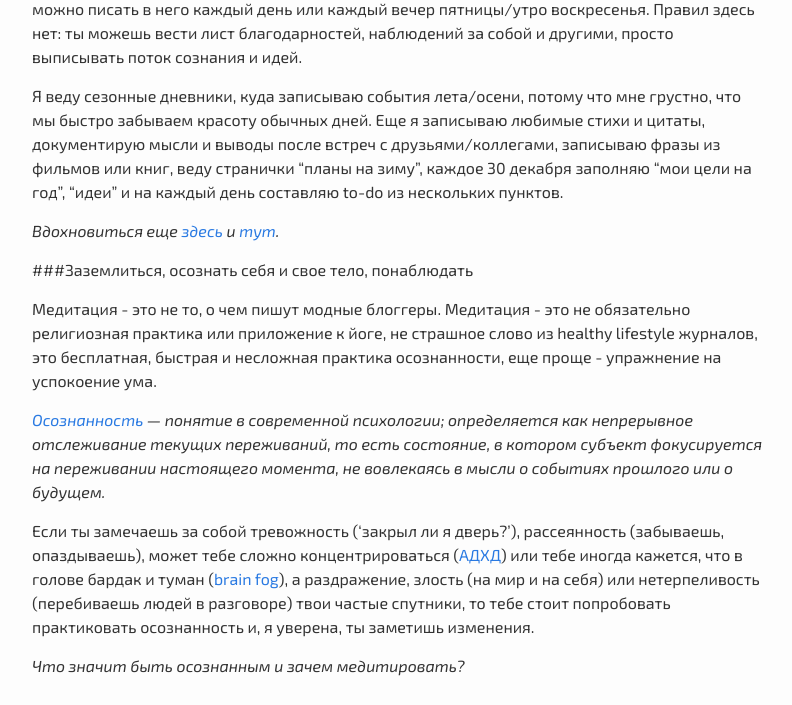
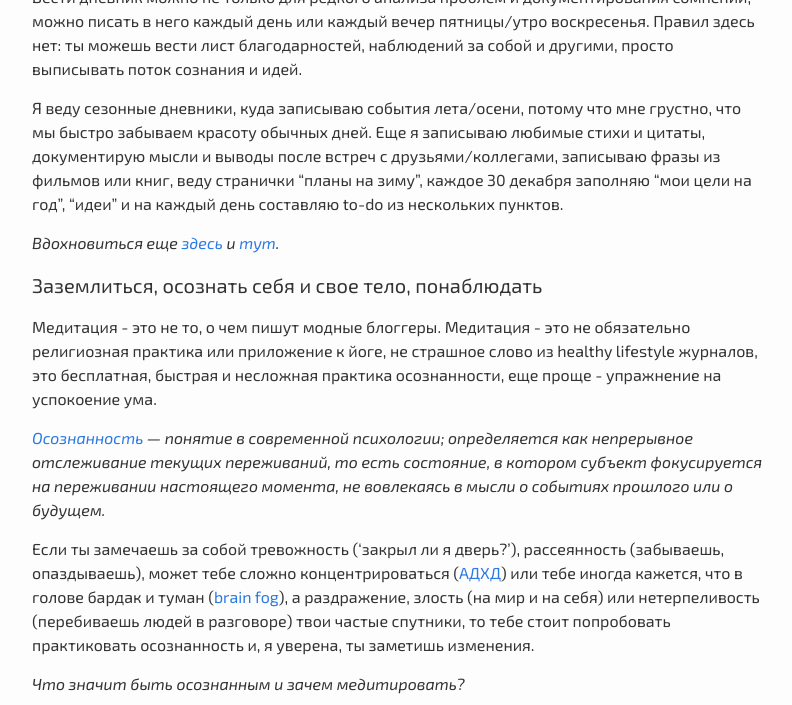
Before and after one commit to djagya/lara-blog, a Jekyll site: the page built from _posts/2017-10-17-self-discovery-and-meditation.md, in a window 1280 px wide and 900 px high, scrolled down 3969 px, cut to the strip 0-705 px from the top of the window. Shown: the whole strip, without its empty margins (98-890 px from the left). Built offline with Jekyll 4.4.1, drawn with Linux system fonts in a browser that asks for light colours; nearby versions of some CDN libraries; comment, search, counter and statistics services are not loaded; some of the changed text lies outside the part shown.

Commit message:
lara changes

```diff
--- a/_posts/2017-10-17-self-discovery-and-meditation.md
+++ b/_posts/2017-10-17-self-discovery-and-meditation.md
@@ -10,7 +10,7 @@
 Для меня важно проводить время в тишине: когда я пишу текст, пью чай или когда я просто хочу услышать себя и свои мысли. Проводить время наедине с собой важно для нашего психического здоровья, время в тишине и без интернета, книг, картинок и внешних раздражителей поможет нам услышать собственные желания, цели и тревоги, остановиться и снова почувствовать свое тело и ум. Об этом я сегодня и хочу поговорить с тобой: как быть одному, что делать и зачем.
 
 
-###Остаться одному
+### Остаться одному
 
 Когда в последний раз ты проводил время наедине с собой? Да, если это было давно, то мой вопрос покажется тебе странным. Может, подумаешь ты, тебе вовсе это не нужно. Но представь - все время мы находимся под влиянием чего-то: звуков, людей, мест, событий. Разве не здорово было бы сделать шаг назад от всего этого и побыть в 'нигде, ни с кем и никак'? Представь: ты и ты. Чем ты любил заниматься в детстве, когда оставался один?
 
@@ -34,7 +34,7 @@
 
 *Вдохновиться еще [как](http://www.wonderzine.com/wonderzine/life/life/197665-weekend-relax) и [зачем](http://www.psychologies.ru/self-knowledge/behavior/provodit-vremya-v-odinochestve-polezno/) проводить время в одиночестве.*
 
-###Навести порядок в голове
+### Навести порядок в голове
 
 У каждого из нас есть вопросы, которые постоянно пролетают в уме:
 
@@ -51,9 +51,9 @@
 Когда я чувствую, что путаюсь в себе или замечаю за собой поведение, от которого хочу поскорее избавиться, я беру дневник, ручку и ухожу на два часа в укромное место. Отключаю интернет, уведомления и посвящаю два часа теме, которую я хочу проработать.
 
  {% images %}
-  ![](/assets/images/2017/10/20.jpg)
-  ![](/assets/images/2017/10/44.jpg)
-  ![](/assets/images/2017/10/88.jpg)
+  ![](/assets/images/2017/10/20.JPG)
+  ![](/assets/images/2017/10/44.JPG)
+  ![](/assets/images/2017/10/88.JPG)
 {% endimages %}
 
 Дневники, письмо, бумага и визуализация слов и проблем помогают нам сфокусироваться, структурировать мысли и увидеть перед собой все происходящее. Вытаскивая из головы и записывая требующие работы моменты мы освобождаем место новым мыслям.
@@ -69,8 +69,8 @@
 **Попробуй и ты?**
 
  {% images %}
-  ![](/assets/images/2017/10/15.jpg)
-  ![](/assets/images/2017/10/16.jpg)
+  ![](/assets/images/2017/10/15.JPG)
+  ![](/assets/images/2017/10/16.JPG)
 {% endimages %}
 
 Вести дневник можно не только для редкого анализа проблем и документирования сомнений, можно писать в него каждый день или каждый вечер пятницы/утро воскресенья. Правил здесь нет: ты можешь вести лист благодарностей, наблюдений за собой и другими, просто выписывать поток сознания и идей.
@@ -80,7 +80,7 @@
 *Вдохновиться еще [здесь](https://medium.com/@thierrymeier/how-journaling-changed-my-life-and-how-it-can-change-yours-too-dede3d17f8f3) и [тут](https://medium.com/darius-foroux/read-this-if-you-want-to-keep-a-journal-but-dont-know-how-a3f081d360aa).*
 
 
-###Заземлиться, осознать себя и свое тело, понаблюдать
+### Заземлиться, осознать себя и свое тело, понаблюдать
 
 Медитация - это не то, о чем пишут модные блоггеры. Медитация - это не обязательно религиозная практика или приложение к йоге, не страшное слово из healthy lifestyle журналов, это бесплатная, быстрая и несложная практика осознанности, еще проще - упражнение на успокоение ума.
 
@@ -91,8 +91,8 @@
 *Что значит быть осознанным и зачем медитировать?*
 
  {% images %}
-  ![](/assets/images/2017/10/25.jpg)
-  ![](/assets/images/2017/10/26.jpg)
+  ![](/assets/images/2017/10/25.JPG)
+  ![](/assets/images/2017/10/26.JPG)
 {% endimages %}
 
 Быть осознанным - быть здесь и сейчас. Просто но сложно: чувствовать свое тело и наблюдать за мыслями, быть спокойным и внимательным одновременно. Не обязательно во время каких-то определенных действий и ритуалов, осознанность - это скорее состояние ума и образ жизни, чем модное хобби.
```
Also changed, not shown: 1 other file.
